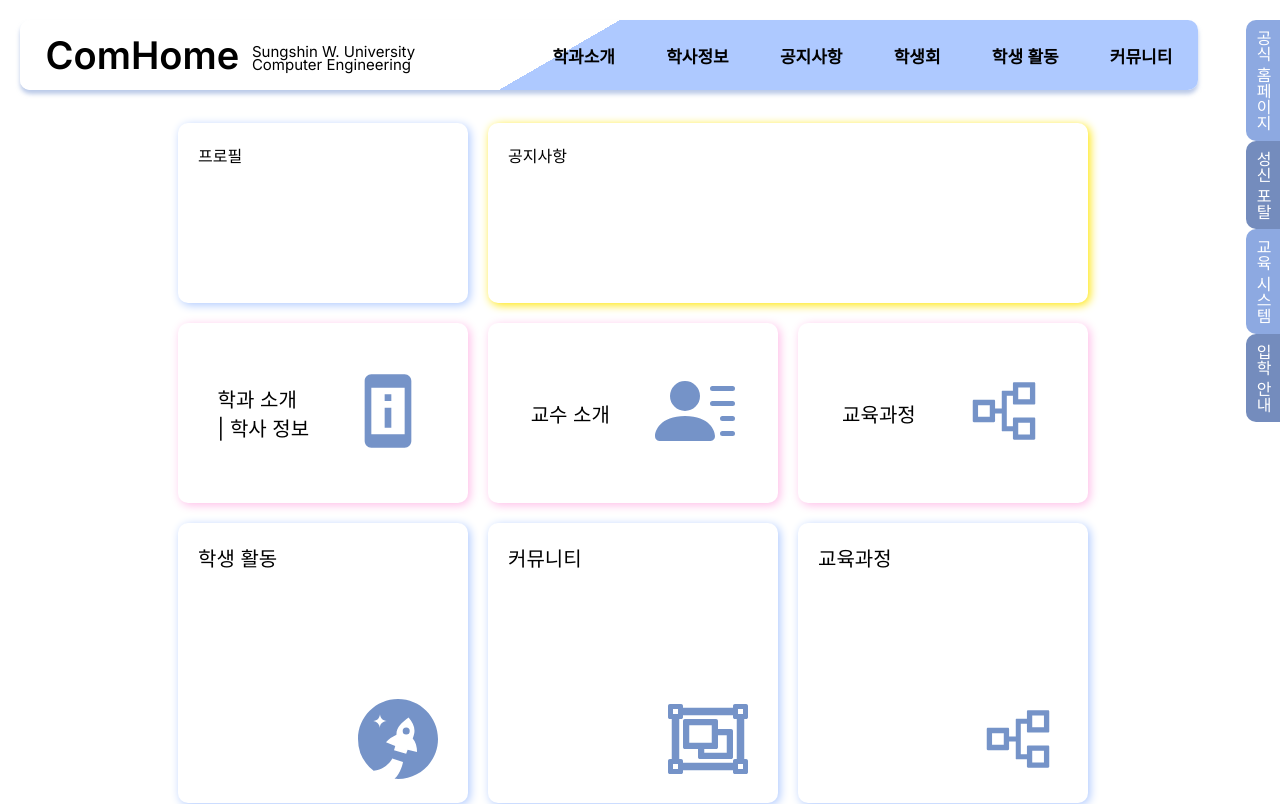
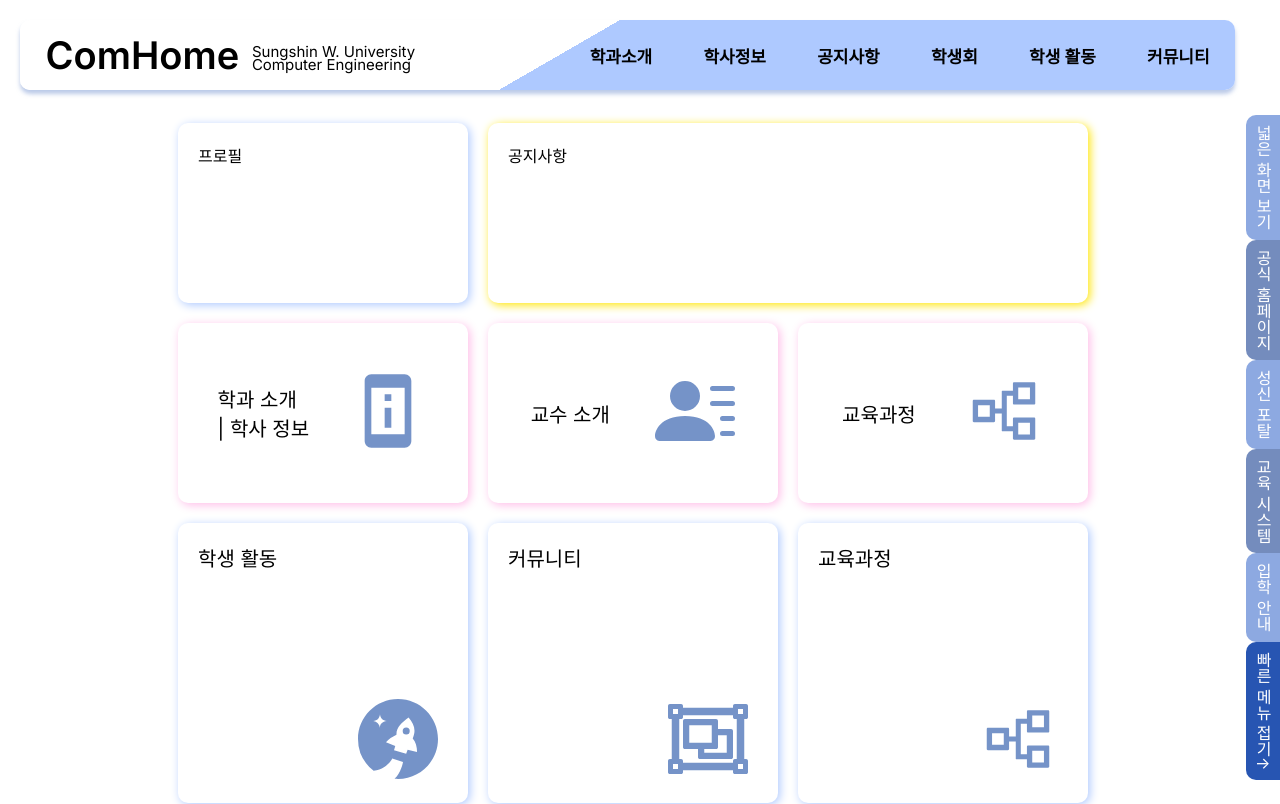
Before and after one commit to ComHomeDev/ComHomeClient, a React (Create React App) app: page / in a window 1280 px wide. Shown: the top 804 px of the page. Built offline with nearby package versions, Linux system fonts and the light colour scheme; the HTML template or start-up script is replaced by a standard one.

Commit message:
[mod] fasstMenu location and header width

```diff
--- a/src/components/Header/Header.css
+++ b/src/components/Header/Header.css
@@ -1,7 +1,7 @@
 .headerWrap {
   position: absolute;
 
-  width: 95%;
+  width: 98%;
   height: 70px;
   margin-bottom: 20px;
   box-shadow: 0px 4px 4px rgba(137, 163, 216, 0.58);
--- a/src/components/Menu/FastMenu.js
+++ b/src/components/Menu/FastMenu.js
@@ -1,22 +1,34 @@
-import React from "react";
+import React, { useState } from "react";
+import { useNavigate } from "react-router-dom";
 import { fastMenu } from "../variables";
 import styled from "styled-components";
 
 function FastMenu() {
+  const navigate = useNavigate();
+  const [menuToggle, setmenuToggle] = useState(true);
   return (
     <StyledFast>
-      <div className="menu-fastmenu">
+      <div className={`menu-fastmenu ${menuToggle ? "show" : "hide"}`}>
+        <div className="menu-fast basic" onClick={() => navigate("/2")}>
+          넓은 화면 보기
+        </div>
         {fastMenu.map((data) => {
           return (
             <div
               key={data.name}
-              className="menu-fast"
+              className="menu-fast basic"
               onClick={() => window.open(data.address)}
             >
               {data.name}
             </div>
           );
         })}
+        <div
+          className="menu-fast toggle"
+          onClick={() => setmenuToggle(!menuToggle)}
+        >
+          {menuToggle ? "빠른 메뉴 접기↑" : "빠른 메뉴 펼치기↓"}
+        </div>
       </div>
     </StyledFast>
   );
@@ -29,11 +41,15 @@ const StyledFast = styled.div`
     position: fixed;
     right: 0;
 
-    top: 20px;
+    bottom: 20px;
     writing-mode: vertical-rl;
     display: flex;
     flex-direction: row;
     cursor: pointer;
+    z-index: 100;
+  }
+  .menu-fastmenu.hide .basic {
+    display: none;
   }
 
   .menu-fastmenu .menu-fast {
@@ -41,14 +57,23 @@ const StyledFast = styled.div`
     color: white;
     border-radius: 10px 0 0 10px;
   }
+
   .menu-fastmenu .menu-fast:nth-child(2n-1) {
     background-color: #8da9e1;
   }
   .menu-fastmenu .menu-fast:nth-child(2n) {
     background-color: #748cbd;
   }
+  .menu-fastmenu .menu-fast.toggle {
+    background-color: rgb(var(--blue));
+  }
+
   .menu-fastmenu .menu-fast:hover {
     background-color: #e6e6e6;
+    color: rgb(var(--blue));
+  }
+  .menu-fastmenu .menu-fast.toggle:hover {
+    background-color: #8da9e1;
     color: rgb(var(--blue));
   }
   @media (max-width: 500px) {
```
Also changed, not shown: 2 other files (tests, documents, lock files or other folders).
